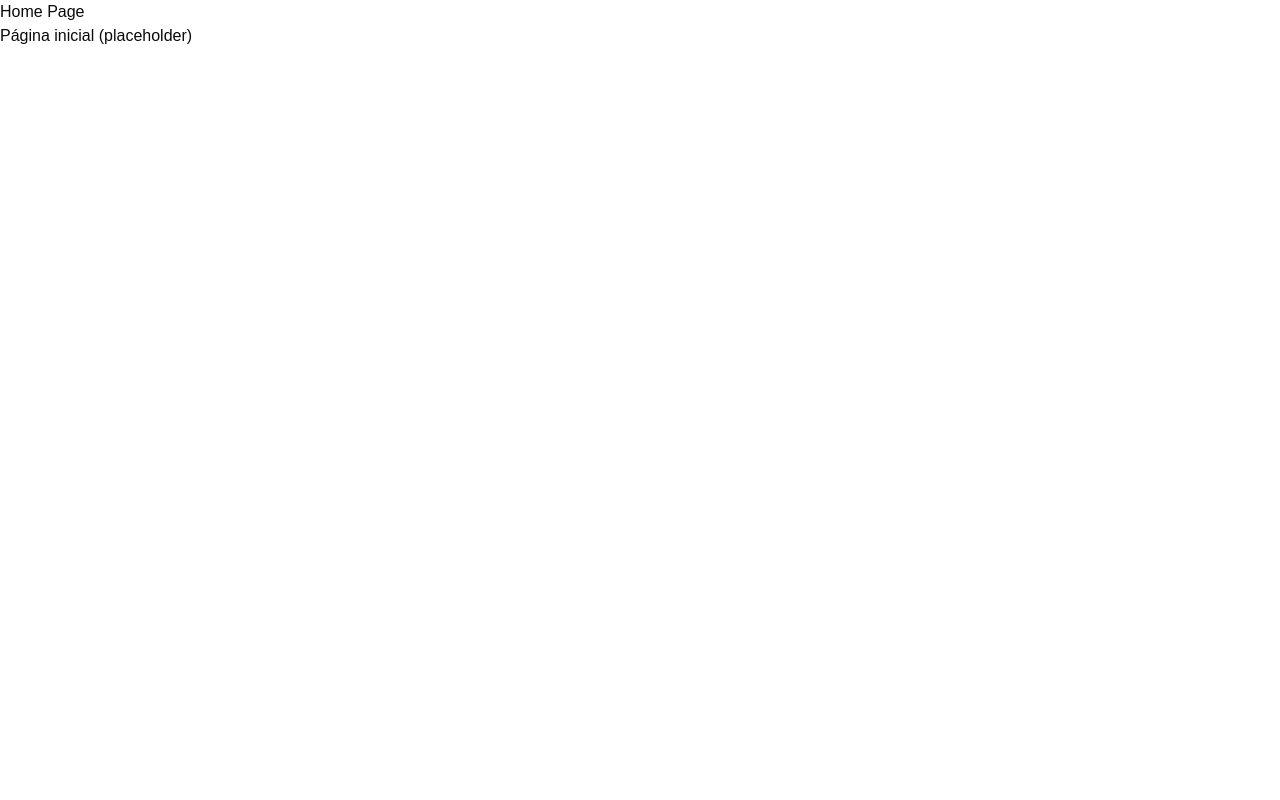
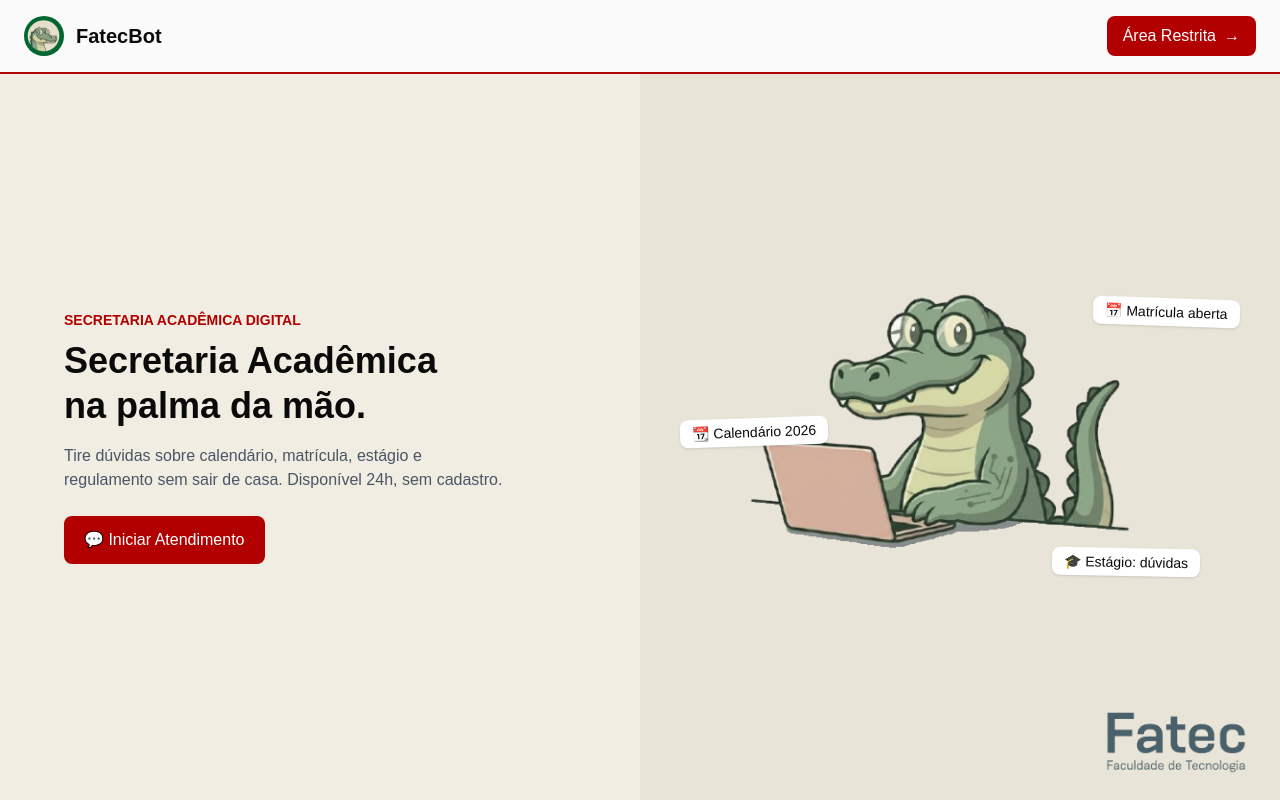
Before and after one commit to seliganessesdevs/ABP---2DSM-2026, a React (Vite) app in the folder apps/frontend/: page / in a window 1280 px wide. Built offline with nearby package versions, Linux system fonts and the light colour scheme.

Commit message:
feat(chatbot): tela home

```diff
--- a/apps/frontend/src/app/routes/index.tsx
+++ b/apps/frontend/src/app/routes/index.tsx
@@ -1,10 +1,92 @@
+import React from "react";
 
+import logoImg from "@/assets/login_jacare.png";
+import jacareImg from "@/assets/home_jacare.png";
+import fatecImg from "@/assets/login_fatec.png";
 
-export default function HomePage() {
+const Home: React.FC = () => {
   return (
-    <div>
-      <h1>Home Page</h1>
-      <p>Página inicial (placeholder)</p>
+    <div className="min-h-screen bg-[#F1EDE2] flex flex-col">
+
+      {/* HEADER */}
+      <header className="w-full bg-[#FAFAFA] border-b-2 border-[#B20000] px-4 md:px-6 py-4 flex items-center justify-between">
+
+        <div className="flex items-center gap-3">
+          <div className="w-10 h-10 bg-green-800 rounded-full flex items-center justify-center overflow-hidden">
+            <img
+              src={logoImg}
+              alt="Jacaré"
+              className="w-[50px] h-[50px] object-contain scale-x-[-1]"
+            />
+          </div>
+          <h1 className="text-lg md:text-xl font-semibold">FatecBot</h1>
+        </div>
+
+        <button className="bg-[#B20000] hover:bg-[#7D0000] text-white px-3 md:px-4 py-2 rounded-md flex items-center gap-2 text-sm md:text-base">
+          Área Restrita <span>→</span>
+        </button>
+      </header>
+
+      {/* MAIN */}
+      <main className="flex flex-col md:flex-row flex-1">
+
+        {/* ESQUERDA */}
+        <div className="w-full md:w-1/2 flex flex-col justify-center px-6 md:px-16 py-10 md:py-0">
+          <span className="text-[#B20000] text-sm font-semibold mb-2">
+            SECRETARIA ACADÊMICA DIGITAL
+          </span>
+
+          <h2 className="text-2xl md:text-4xl font-bold leading-tight mb-4">
+            Secretaria Acadêmica <br />
+            na palma da mão.
+          </h2>
+
+          <p className="text-gray-600 mb-6 max-w-md">
+            Tire dúvidas sobre calendário, matrícula, estágio e regulamento
+            sem sair de casa. Disponível 24h, sem cadastro.
+          </p>
+
+          <button className="bg-[#B20000] hover:bg-[#7D0000] text-white px-5 py-3 rounded-md w-fit flex items-center gap-2">
+            💬 Iniciar Atendimento
+          </button>
+        </div>
+
+        {/* DIREITA */}
+        <div className="w-full md:w-1/2 bg-[#E9E4D8] flex items-center justify-center py-16 md:py-0 relative">
+
+          <div className="relative flex items-center justify-center">
+
+            {/* Cards (mais espaçados no mobile) */}
+            <div className="absolute top-2 right-2 md:top-10 md:right-10 bg-white px-2 md:px-3 py-1 rounded-md shadow text-xs md:text-sm rotate-2">
+              📅 Matrícula aberta
+            </div>
+
+            <div className="absolute top-32 left-2 md:top-40 md:left-10 bg-white px-2 md:px-3 py-1 rounded-md shadow text-xs md:text-sm -rotate-2">
+              📆 Calendário 2026
+            </div>
+
+            <div className="absolute bottom-2 right-6 md:bottom-10 md:right-20 bg-white px-2 md:px-3 py-1 rounded-md shadow text-xs md:text-sm rotate-1">
+              🎓 Estágio: dúvidas
+            </div>
+
+            {/* Jacaré (MAIOR no mobile) */}
+            <img
+              src={jacareImg}
+              alt="Jacaré grande"
+              className="w-[340px] md:w-[700px] object-contain"
+            />
+          </div>
+
+          {/* Logo Fatec (mais pra baixo no mobile) */}
+          <img
+            src={fatecImg}
+            alt="Fatec"
+            className="absolute bottom-0 md:bottom-6 right-4 md:right-6 w-32 md:w-40 opacity-90"
+          />
+        </div>
+      </main>
     </div>
   );
-}
+};
+
+export default Home;
```
Also changed, not shown: apps/frontend/src/assets/home_jacare.png (added).
